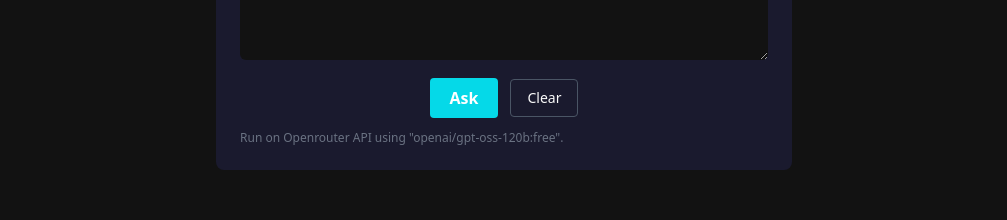
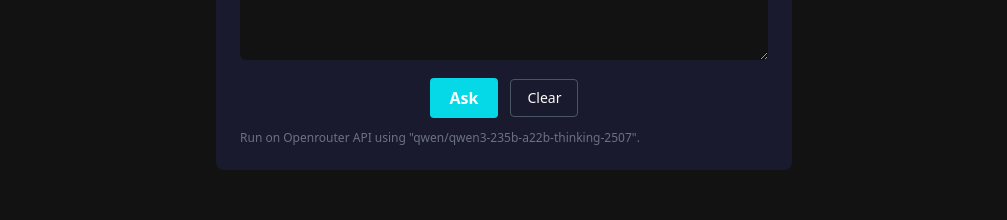
Before and after one commit to EdgardoCuellar/portfolio, a React (Vite) app: page / in a window 1280 px wide. Shown: the part 907-1127 px from the top of the page, without its empty margins (136-1143 px from the left). Built offline with nearby package versions, Linux system fonts and the light colour scheme.

Commit message:
Again changed model

```diff
--- a/src/components/jobfair_widget.jsx
+++ b/src/components/jobfair_widget.jsx
@@ -70,7 +70,7 @@ CONTEXT:
           "X-Title": "Job Fair Widget",           // Optional, identifies your app
         },
         body: JSON.stringify({
-          model: "openai/gpt-oss-120b:free",
+          model: "qwen/qwen3-235b-a22b-thinking-2507",
           messages: [
             {
               role: "system",
@@ -121,7 +121,7 @@ CONTEXT:
             disabled={loading || !q || !context}
             className="px-5 py-2 bg-accent text-white font-semibold rounded hover:bg-accent-secondary transition"
           >
-            {loading ? "Thinking...(1-2s)" : "Ask"}
+            {loading ? "Thinking...(5-10s)" : "Ask"}
           </button>
 
           <button
@@ -150,7 +150,7 @@ CONTEXT:
         )}
 
         <div className="mt-3 text-xs text-gray-500">
-          Run on Openrouter API using "openai/gpt-oss-120b:free".
+          Run on Openrouter API using "qwen/qwen3-235b-a22b-thinking-2507".
         </div>
       </div>
     </div>
```
